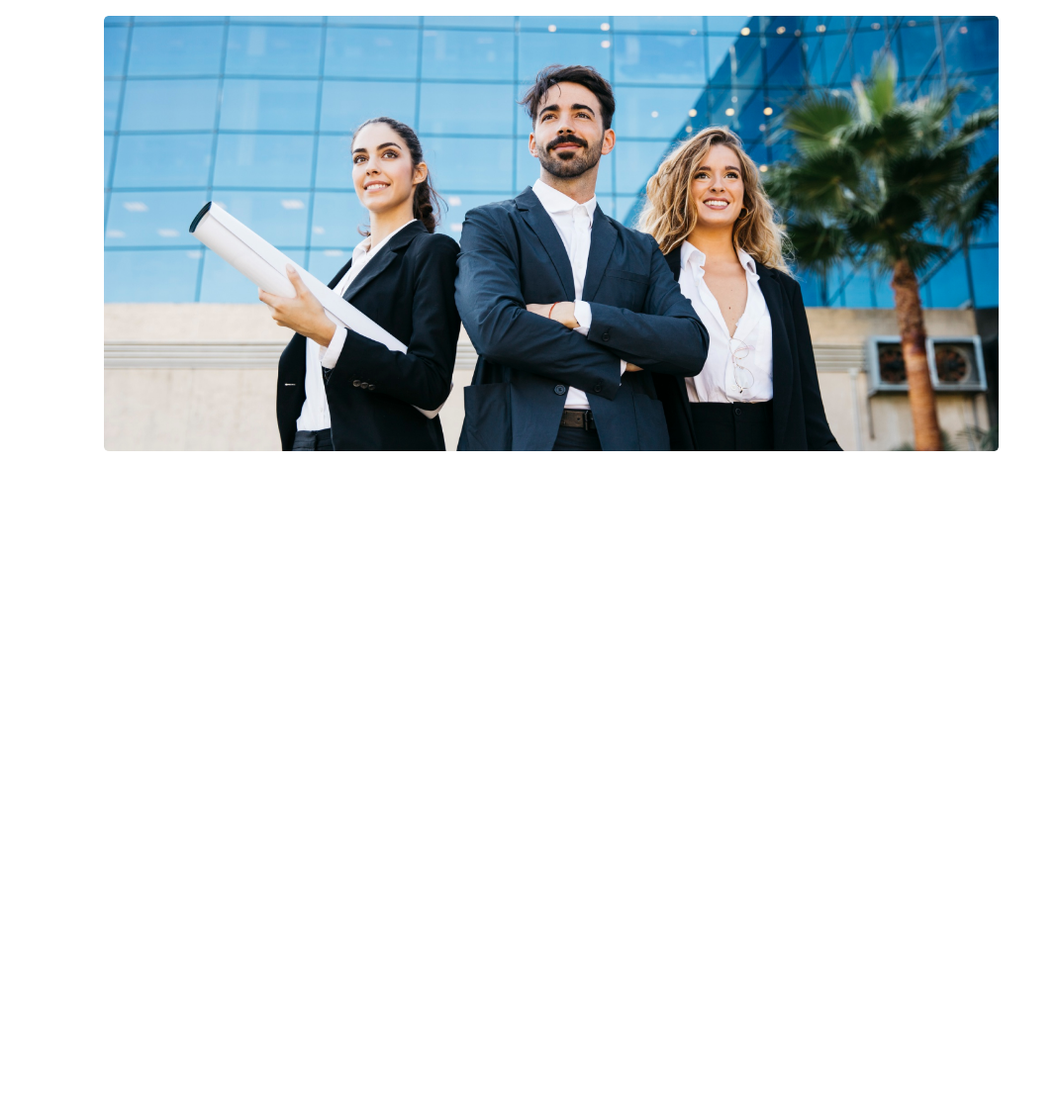
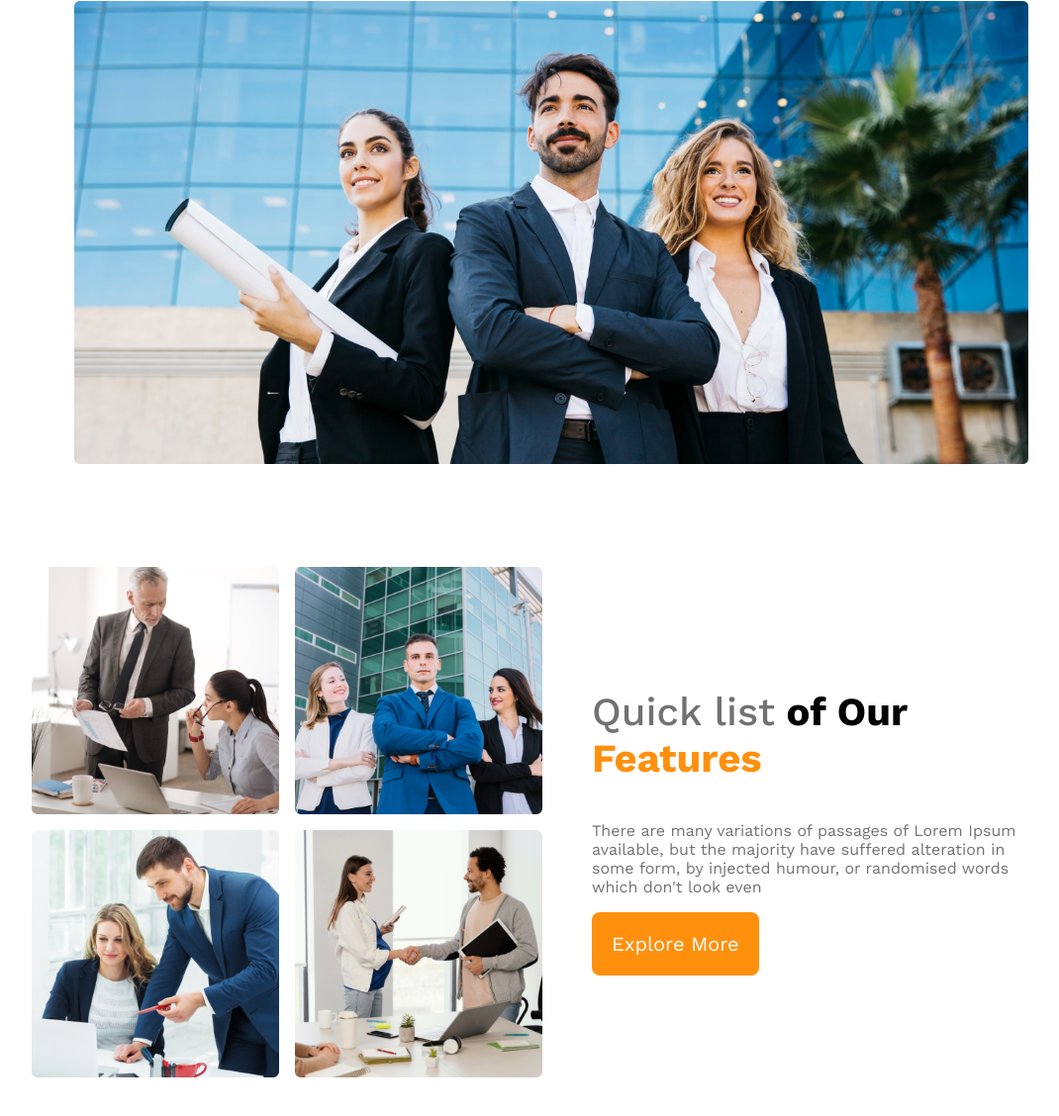
Before and after one commit to AkmolPhero/g3-architect-website, a plain HTML site: page new-index.html in a window 1280 px wide. Shown: the part 560-1688 px from the top of the page at 99% size, without its empty margins (83-1153 px from the left). Before the commit the page ends 1078 px from the top, so only its background shows below. Drawn offline with nearby package versions, Linux system fonts and the light colour scheme.

Commit message:
finished the teams section

```diff
--- a/new-index.html
+++ b/new-index.html
@@ -27,8 +27,22 @@
             <img src="images/banner.png" alt="">
         </div>
     </header>
+    <!-- header section ends -->
     <main>
-
+        <!-- teams section starts -->
+        <section class="teams-container">
+            <div class="teams-img-container">
+                <img src="images/teamone.png" alt="">
+                <img src="images/teamtwo.png" alt="">
+                <img src="images/teamthree.png" alt="">
+                <img src="images/teamfour.png" alt="">
+            </div>
+            <div class="teams-content">
+                <h3 class="teams-title"><span class="quick-list">Quick list</span> of Our <span class="feature">Features</span></h3>
+                <p class="text-light-gray">There are many variations of passages of Lorem Ipsum available, but the majority have suffered alteration in some form, by injected humour, or randomised words which don't look even</p>
+                <button class="btn-primary">Explore More</button>
+            </div>
+        </section>
     </main>
     <footer>
 
--- a/styles/new-architect.css
+++ b/styles/new-architect.css
@@ -22,7 +22,7 @@
 
 /* header styles */
 header{
-    padding: 50px 180px;
+    padding: 50px 150px;
 }
 nav{
     display: flex;
@@ -32,7 +32,7 @@ nav{
 .nav-title{
     /* font-size: 2.8rem;
     font-weight: 700; */
-    font-size: 2.8rem;
+    font-size: 2.5rem;
     font-weight: 700;
     color: #131313;
 }
@@ -69,3 +69,42 @@ nav a{
 .banner img{
     width: 100%;
 }
+
+/* main styles */
+main{
+    max-width: 1050px;
+    margin: 50px auto;
+}
+
+/* teams section stlyes */
+.teams-container{
+    display: flex;
+    align-items: center;
+}
+.teams-img-container{
+    display: grid;
+    grid-template-columns: repeat(2, 1fr);
+    gap: 1rem;
+}
+.teams-content{
+    padding-left: 50px;
+    padding-right: 50px;
+}
+.teams-title{
+    /* font-size: 2.5rem;
+    font-weight: 700; */
+    font-size: 2.5rem;
+    font-weight: 700;
+}
+.teams-title .quick-list{
+    color: #727272;
+    font-weight: 500;
+    /* font-weight: 500; */
+}
+.teams-title .feature{
+    color: #FF900E;
+    font-weight: 700;
+    /* font-weight: 700; */
+}
+
+/* features section styles */
```
